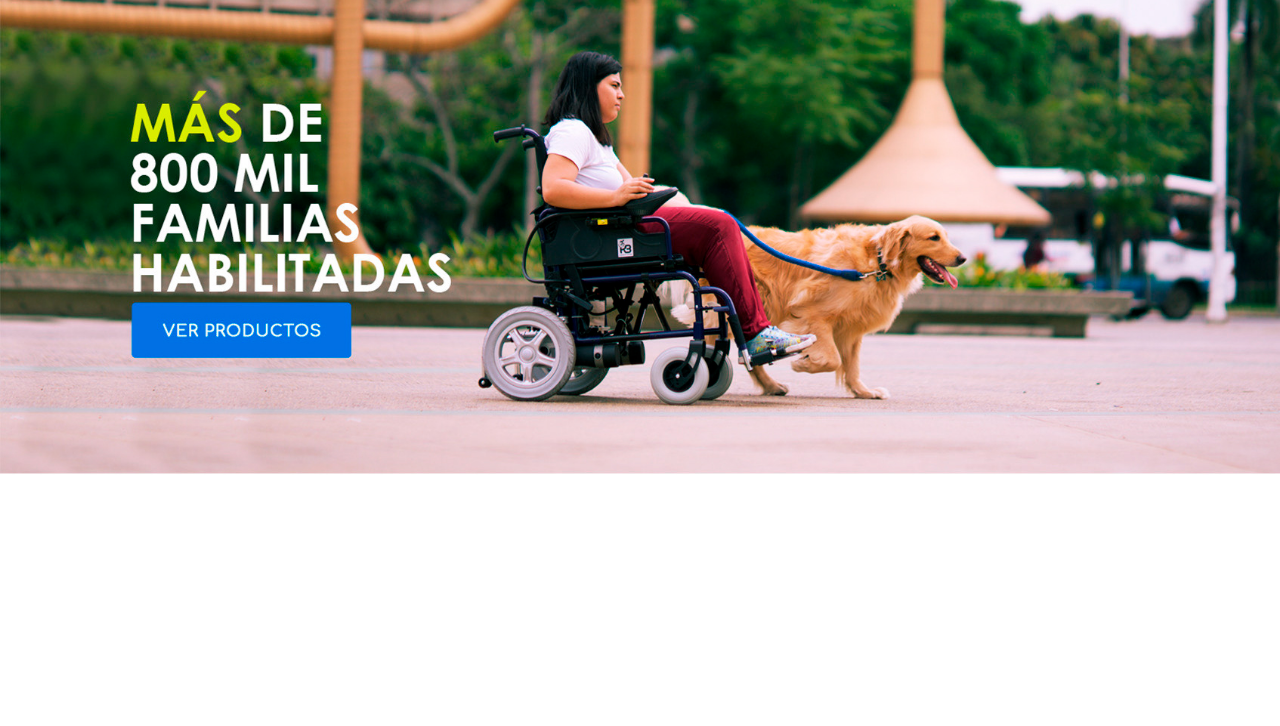
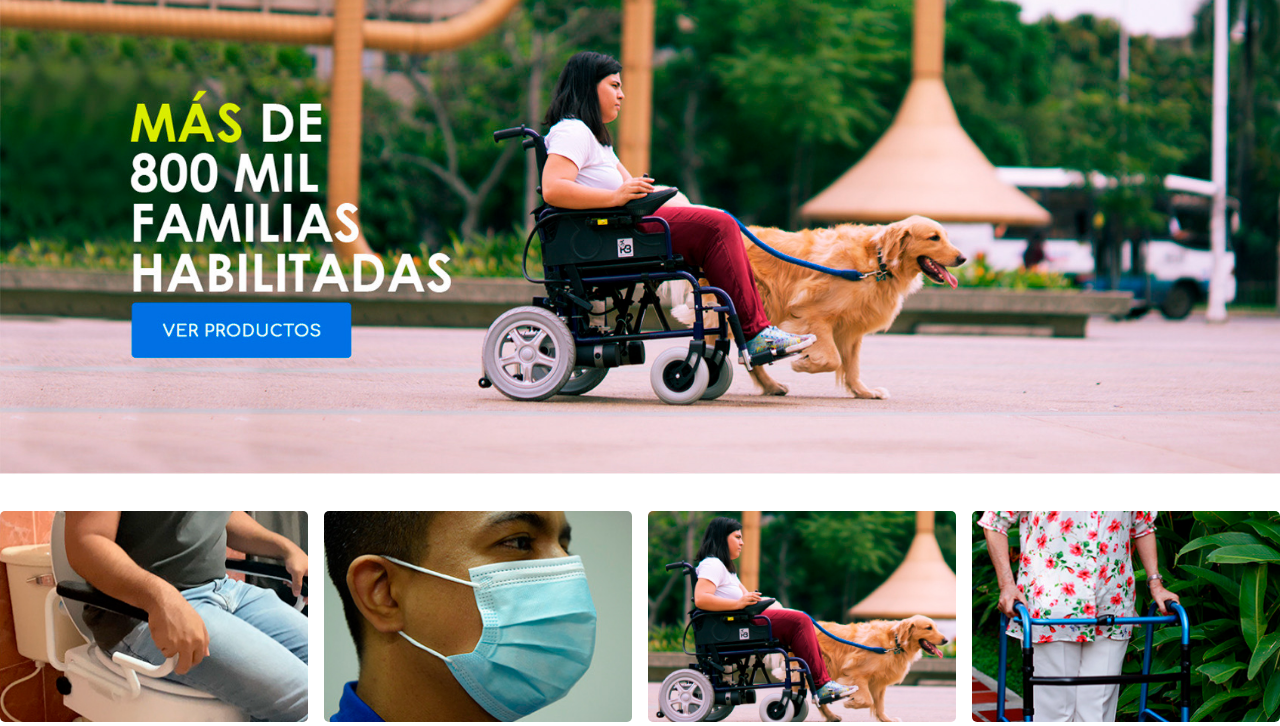
Before and after one commit to DaihanaMora/landingImpormedical, a plain HTML site: page index.html in a window 1280 px wide. Shown: the part 131-857 px from the top of the page. Before the commit the page ends 800 px from the top, so only its background shows below. Drawn offline with Linux system fonts and the light colour scheme.

Commit message:
slider servicios

```diff
--- a/css/styles.css
+++ b/css/styles.css
@@ -146,4 +146,21 @@ section {
     max-width: 100%;
 }
 
-section > div:first-child>
+section>div:first-child {
+    cursor: pointer;
+}
+
+section>article>ul {
+    margin-top: 2rem;
+    display: grid;
+    grid-template-columns: 1fr 1fr 1fr 1fr;
+    column-gap: 1rem;
+}
+
+section>article>ul>li>img {
+    border-radius: 5px;
+    -webkit-border-radius: 5px;
+    -moz-border-radius: 5px;
+    -ms-border-radius: 5px;
+    -o-border-radius: 5px;
+}
--- a/index.html
+++ b/index.html
@@ -46,6 +46,14 @@
 
             <img src="./img/slide1.jpg" alt="" width="100%">
         </div>
+        <article>
+            <ul>
+                <li><img src="./img/img1.jpg" alt="Seguridad en el baño" width="100%"/></li>
+                <li><img src="./img/img2.jpg" alt="tapabocas" width="100%" /></li>
+                <li><img src="./img/img3.jpg" alt="silla de ruedas" width="100%" /></li>
+                <li><img src="./img/img4.jpg" alt="Ayudas para la marcha" width="100%" /></li>
+            </ul>
+        </article>
     </section>
 </body>
 </html>
```
